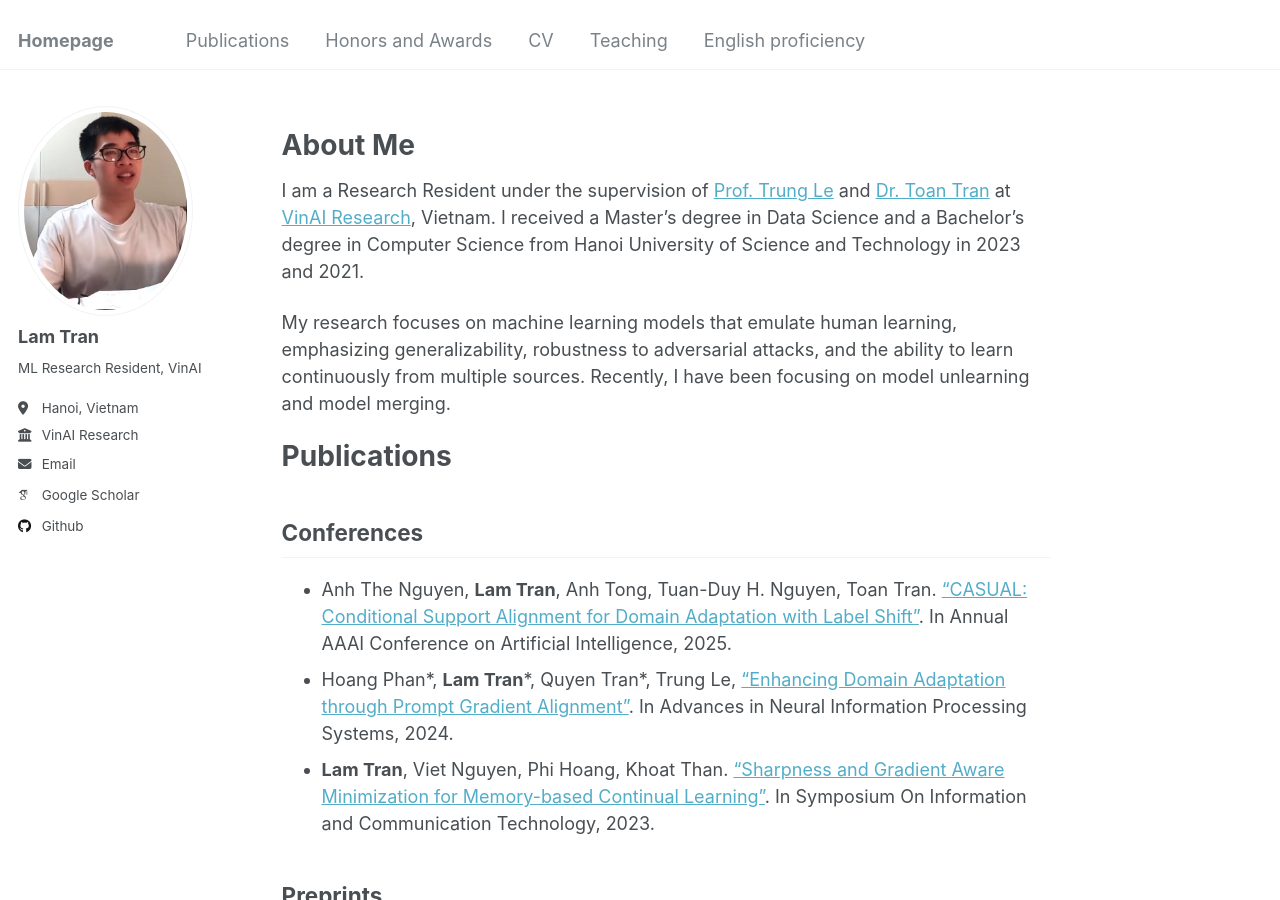
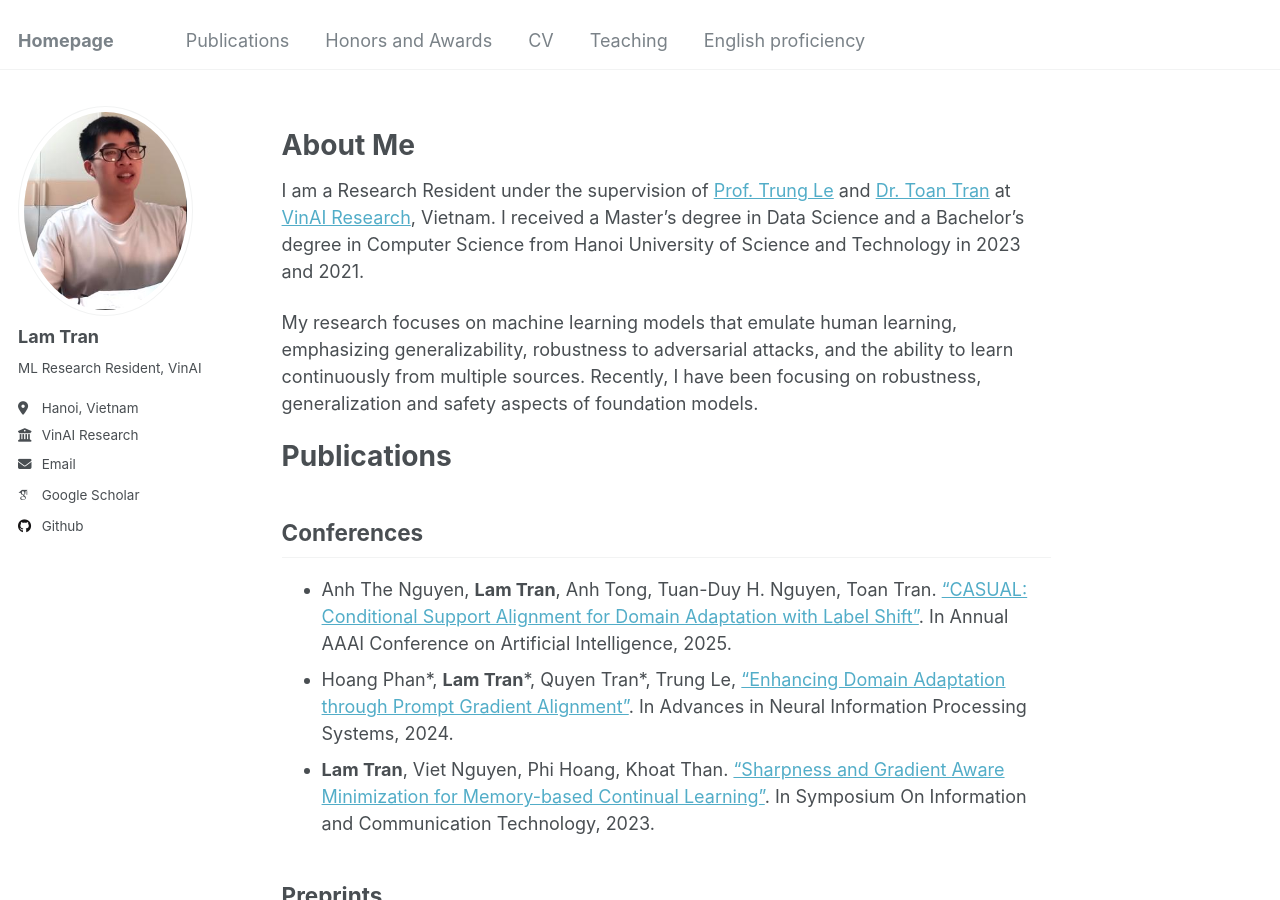
Before and after one commit to tunglamlqddb/tunglamlqddb.github.io, a Jekyll site: the page built from _pages/about.md, in a window 1280 px wide and 900 px high. Built offline with Jekyll 4.4.1, drawn with Linux system fonts in a browser that asks for light colours; some web fonts are replaced.

Commit message:
change readme

```diff
--- a/_pages/about.md
+++ b/_pages/about.md
@@ -13,7 +13,7 @@ redirect_from:
 
 I am a Research Resident under the supervision of [Prof. Trung Le](https://scholar.google.com.vn/citations?user=gysdMxwAAAAJ&hl=vi) and [Dr. Toan Tran](https://scholar.google.com.vn/citations?user=PnwSuNMAAAAJ&hl=vi) at [VinAI Research](https://www.vinai.io), Vietnam. I received a Master's degree in Data Science and a Bachelor's degree in Computer Science from Hanoi University of Science and Technology in 2023 and 2021.
 
-My research focuses on machine learning models that emulate human learning, emphasizing generalizability, robustness to adversarial attacks, and the ability to learn continuously from multiple sources. Recently, I have been focusing on model unlearning and model merging.
+My research focuses on machine learning models that emulate human learning, emphasizing generalizability, robustness to adversarial attacks, and the ability to learn continuously from multiple sources. Recently, I have been focusing on robustness, generalization and safety aspects of foundation models.
 
 <!-- # 🔥 News
 
```
